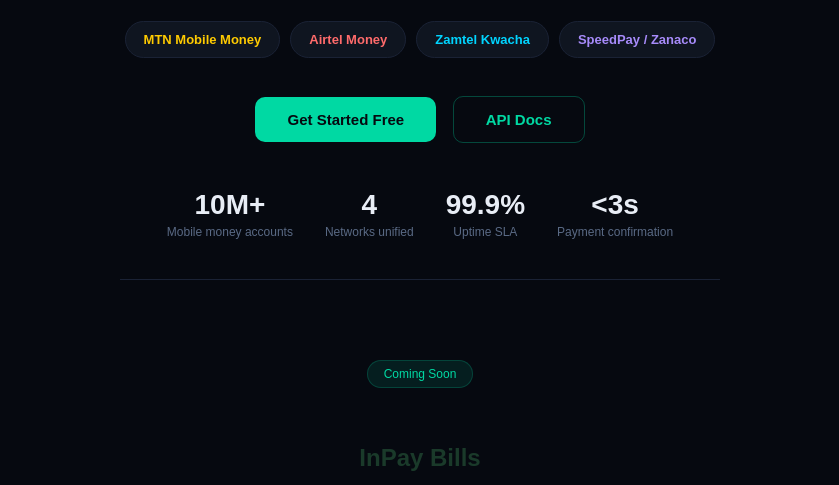
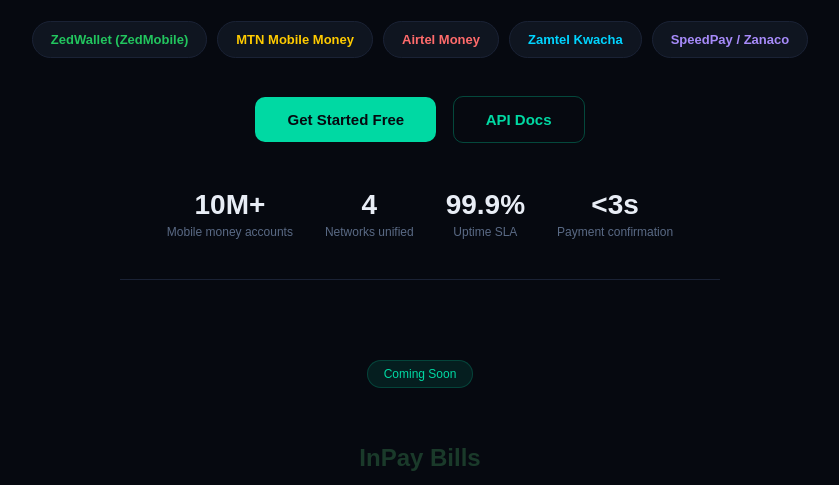
Before and after one commit to qwert828/Inpay, a website: page public/index.html in a window 1280 px wide. Shown: the part 268-753 px from the top of the page, without its empty margins (220-1059 px from the left). Drawn offline with Linux system fonts and the light colour scheme.

Commit message:
Update index.html

```diff
--- a/public/index.html
+++ b/public/index.html
@@ -34,7 +34,7 @@
 <h1>InPay</h1>
 <p>One QR Code. All Four Networks. Zero Friction. Accept MTN, Airtel, Zamtel and SpeedPay through a single API.</p>
 
-<div class="providers">
+<div class="providers"><div class="prov" style="color:#22c55e">ZedWallet (ZedMobile)</div>
 <div class="prov" style="color:#ffcb00">MTN Mobile Money</div>
 <div class="prov" style="color:#ff6b6b">Airtel Money</div>
 <div class="prov" style="color:#00d4ff">Zamtel Kwacha</div>
```
